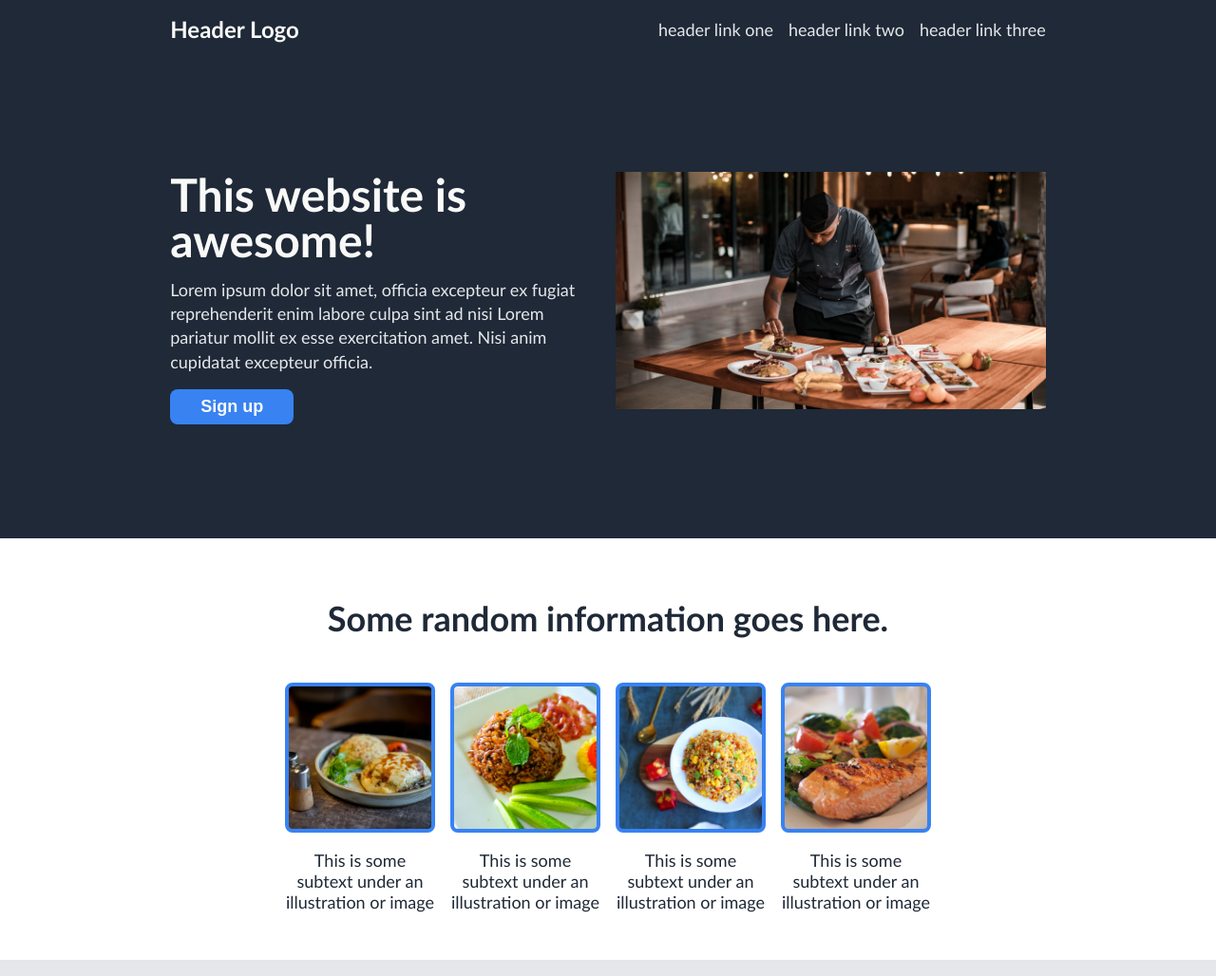
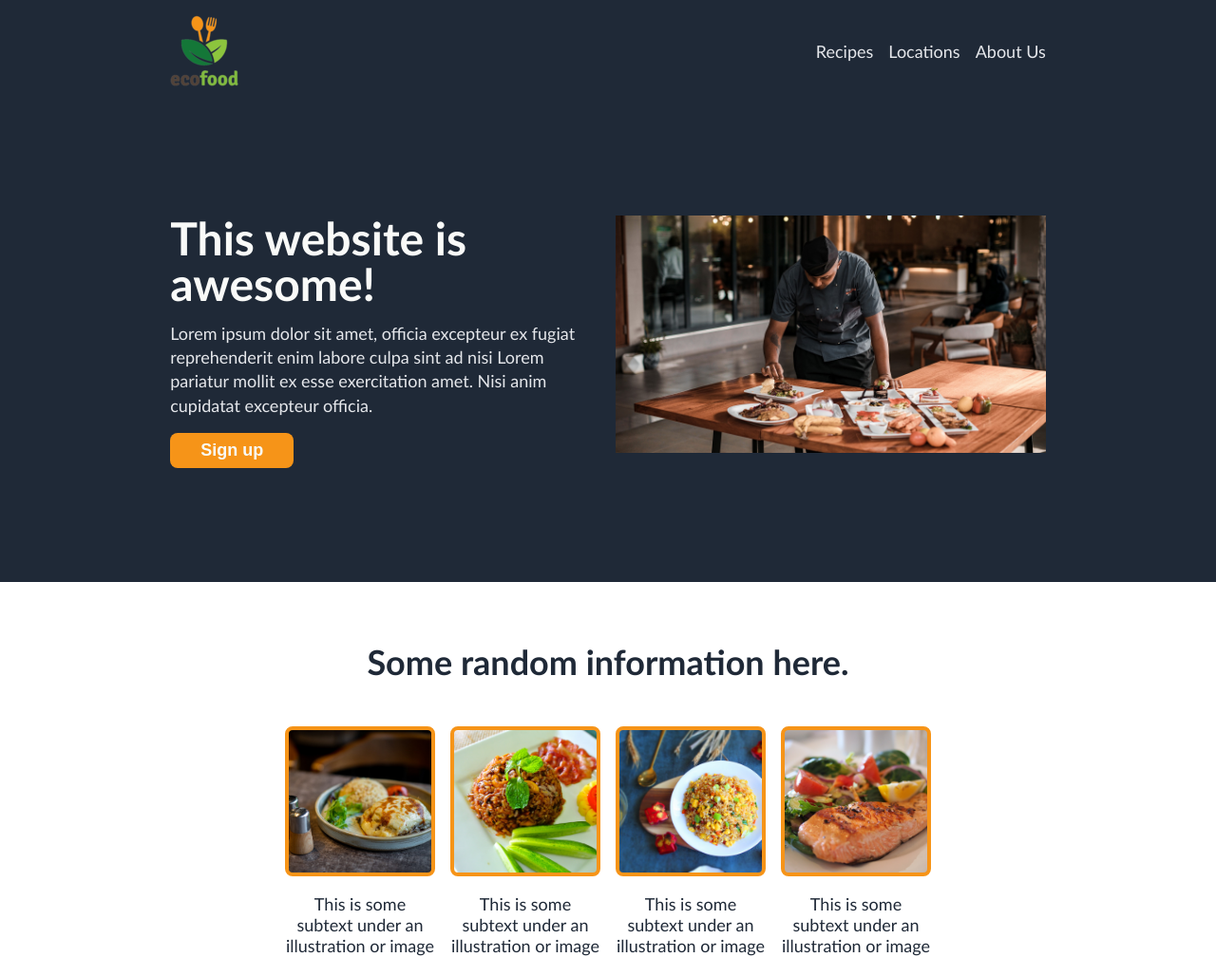
Before and after one commit to mcenny/Landing-Page, a plain HTML site: page index.html in a window 1280 px wide. Shown: the top 1028 px of the page at 95% size. Drawn offline with Linux system fonts and the light colour scheme.

Commit message:
I changed the items on the Nav bar and updated.
I changed the logo and other contents on the nav bar, I updated the color as well.

```diff
--- a/css/style.css
+++ b/css/style.css
@@ -88,7 +88,7 @@ a, ul {
 }
 
 .hero-button {
-    background-color: #3882f2;
+    background-color: #f69418;
     padding: 8px 32px;
     font-size: 18px;
     color: #f9faf8;
@@ -128,7 +128,7 @@ a, ul {
 .box {
     width: 150px;
     height: 150px;
-    border: #3882f2 solid 4px;
+    border: #f69418 solid 4px;
     border-radius: 8px;
 }
 
@@ -192,6 +192,7 @@ a, ul {
     font-weight: 900;
     text-align: right;
     margin: 8px 0 0 0;
+    color: #1f2937;
 }
 
 .cta-section {
@@ -199,7 +200,7 @@ a, ul {
 }
 
 .cta-frame {
-    background-color: #3882f2;
+    background-color: #f69418;
     margin: 72px auto;
     border-radius: 8px;
     padding: 48px 0;
@@ -227,7 +228,7 @@ a, ul {
 .cta-button {
     border: #f9faf8 solid 2px;
     border-radius: 8px;
-    background-color: #3882f2;
+    background-color: #f69418;
     padding: 8px 36px;
     color: #f9faf8;
     font-size: 18px;
--- a/index.html
+++ b/index.html
@@ -10,11 +10,12 @@
 <body>
     <div class="top-section">
         <div class="nav-bar">
-            <div class="logo">Header Logo</div>
+            <img src="img/eco-food.png" alt="">
+
             <ul class="left-links">
-                <li><a href="#">header link one</a></li>
-                <li><a href="#">header link two</a></li>
-                <li><a href="#">header link three</a></li>
+                <li><a href="#">Recipes</a></li>
+                <li><a href="#">Locations</a></li>
+                <li><a href="#">About Us</a></li>
             </ul>
         </div>
         <div class="main-hero">
@@ -28,7 +29,7 @@
 
     </div>
     <div class="info-section">
-        <h2>Some random information goes here.</h2>
+        <h2>Some random information here.</h2>
         <div class="info-items">
             <div class="items">
                 <div class="box one"></div>
```
Also changed, not shown: img/eco-food.png (added), img/logo.png (added).
